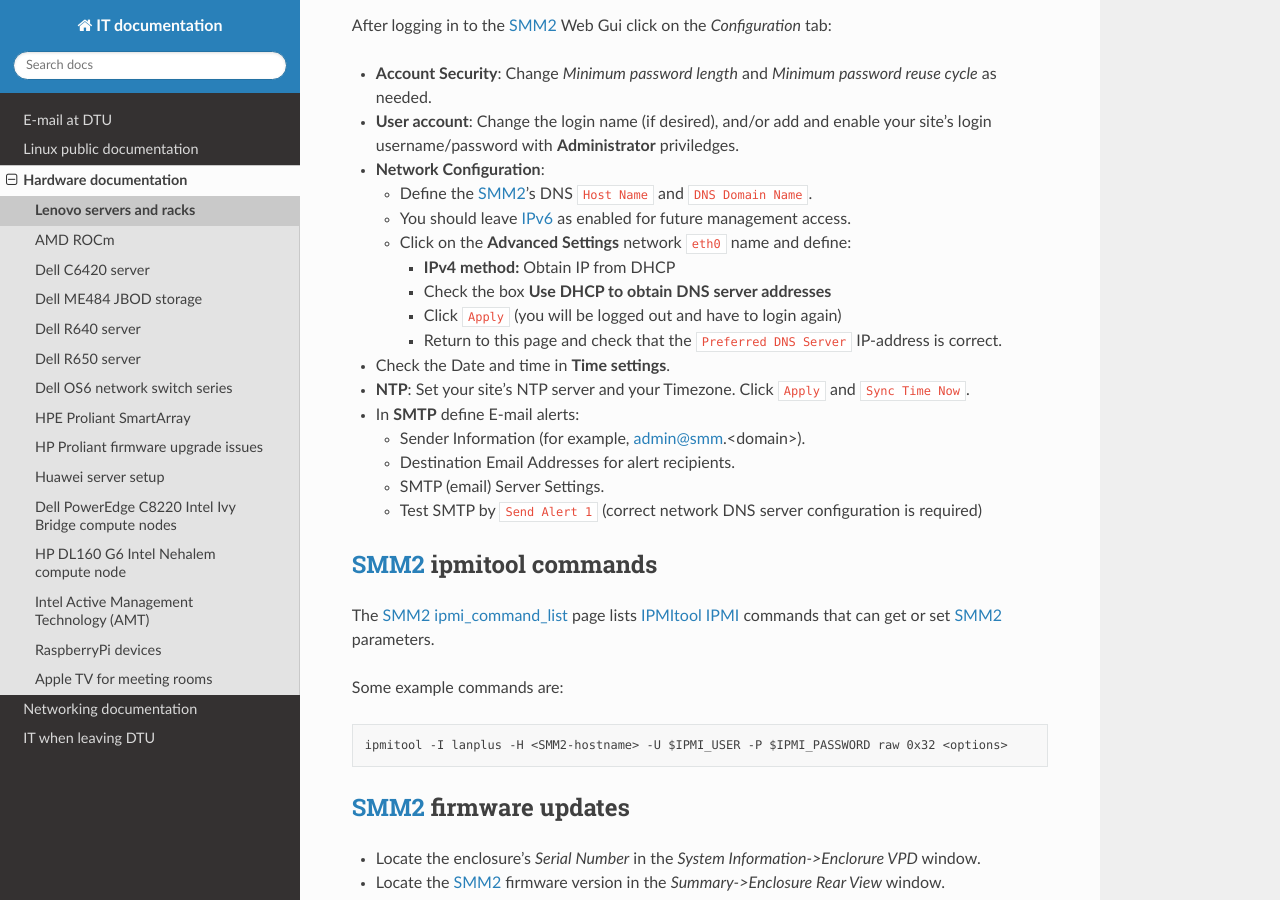
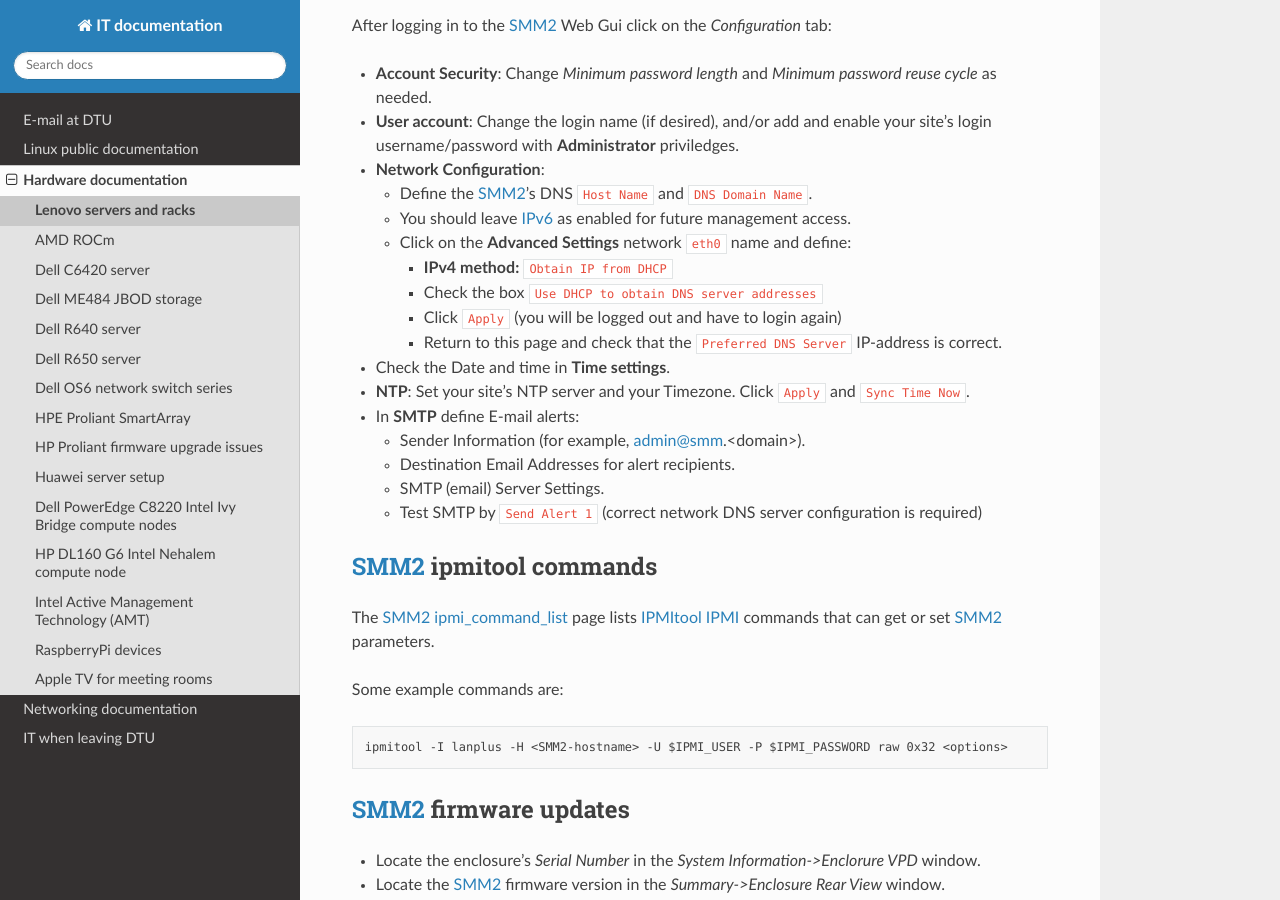
Before and after one commit to OleHolmNielsen/ITwiki, a Sphinx documentation site: the page built from docs/Lenovo_DW612S.rst, in a window 1280 px wide and 900 px high, scrolled down 854 px. Built offline with Sphinx 7.4.7 and the Read the Docs theme 3.1.0, drawn with Linux system fonts in a browser that asks for light colours.

Commit message:
Minor edit

```diff
--- a/docs/Lenovo_DW612S.rst
+++ b/docs/Lenovo_DW612S.rst
@@ -39,7 +39,8 @@
 
 * **Account Security**: Change *Minimum password length* and *Minimum password reuse cycle* as needed.
 
-* **User account**: Change the login name (if desired), and/or add and enable your site's login username/password with **Administrator** priviledges.
+* **User account**: Change the login name (if desired),
+  and/or add and enable your site's login username/password with **Administrator** priviledges.
 
 * **Network Configuration**:
 
@@ -47,8 +48,8 @@
   * You should leave IPv6_ as enabled for future management access.
   * Click on the **Advanced Settings** network ``eth0`` name and define:
 
-    * **IPv4 method:** Obtain IP from DHCP
-    * Check the box **Use DHCP to obtain DNS server addresses**
+    * **IPv4 method:** ``Obtain IP from DHCP``
+    * Check the box ``Use DHCP to obtain DNS server addresses``
     * Click ``Apply`` (you will be logged out and have to login again)
     * Return to this page and check that the ``Preferred DNS Server`` IP-address is correct.
 
```
